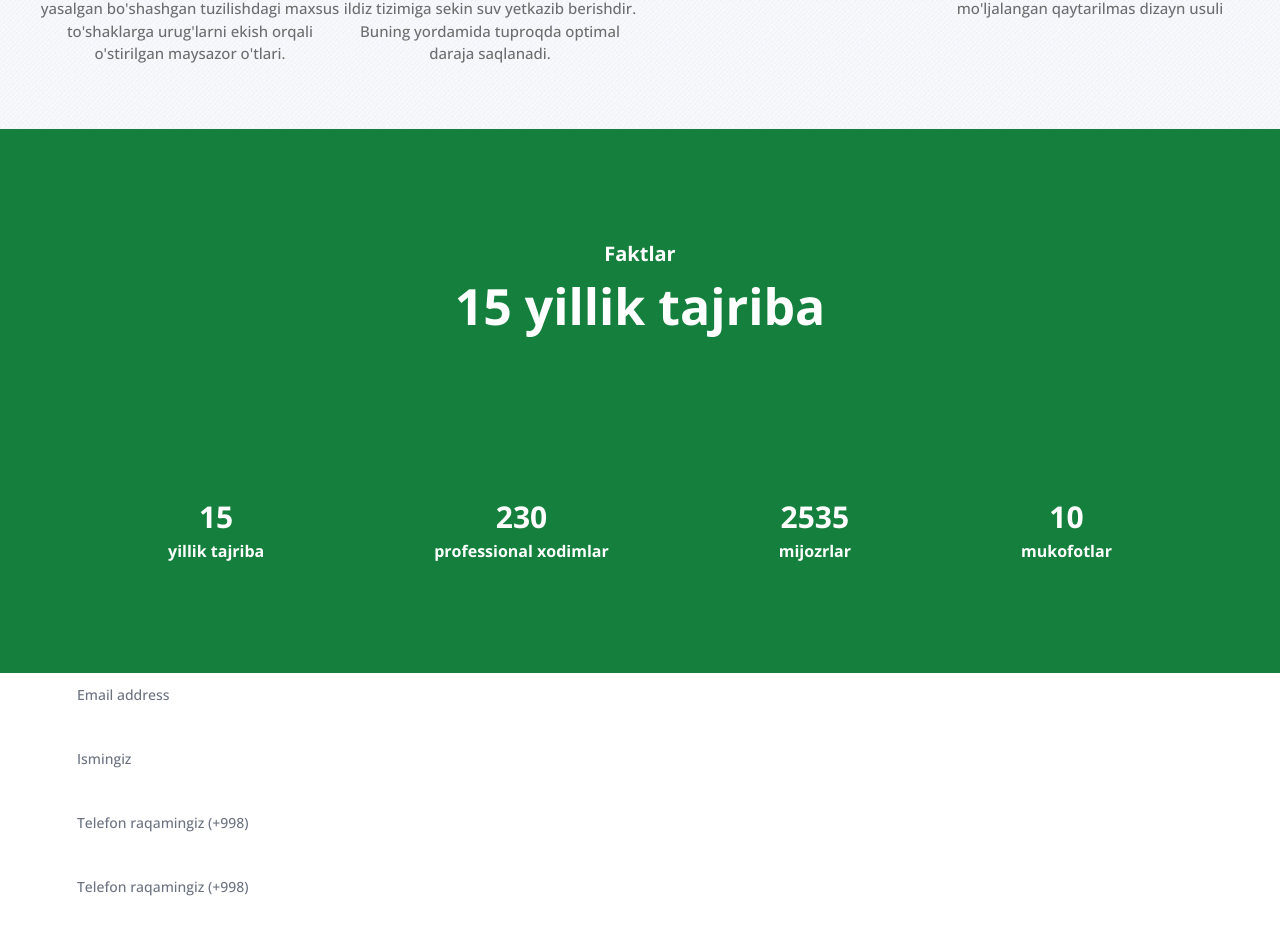
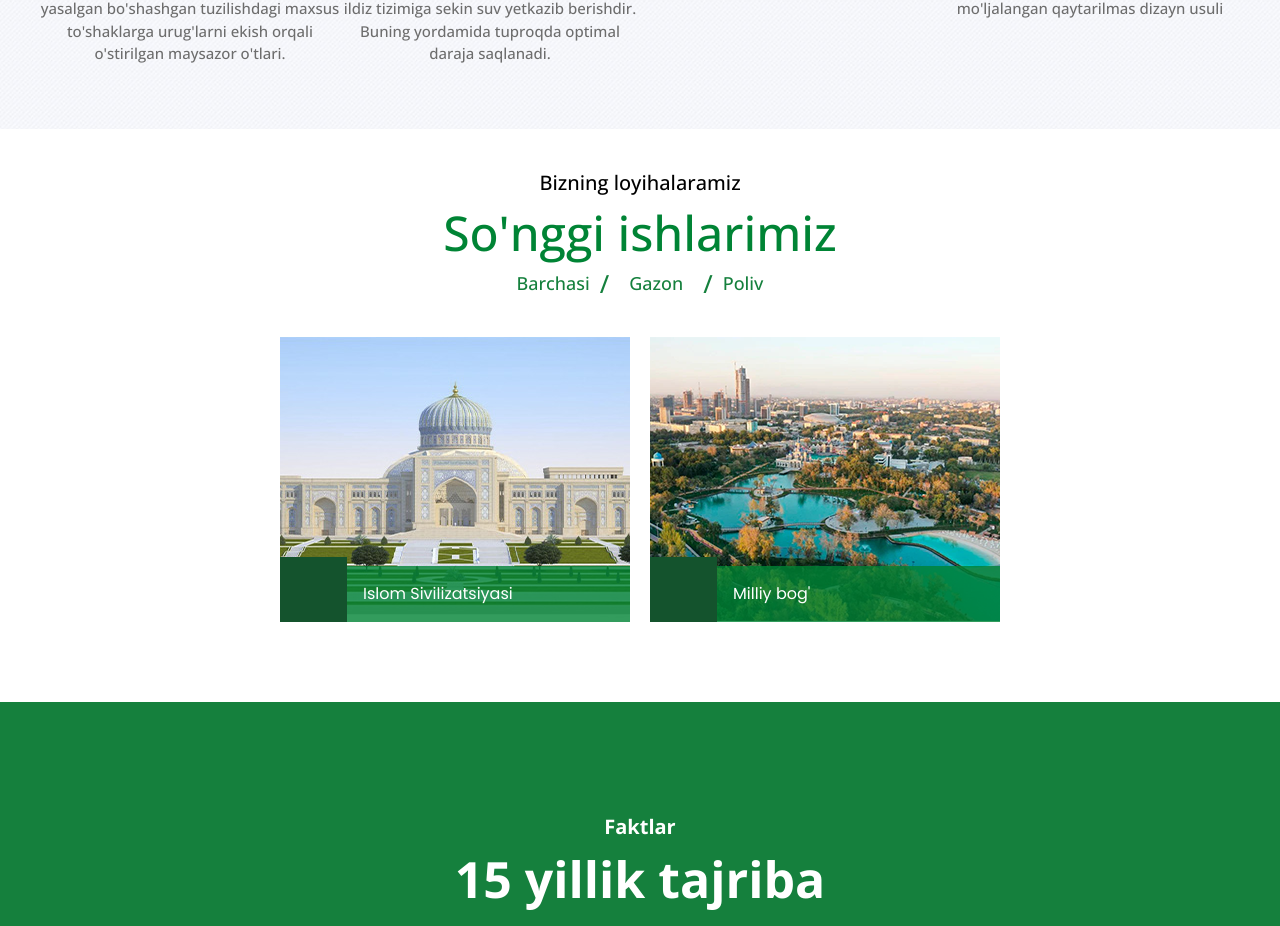
Before and after one commit to VueMid/GazonPoliv, a Vue app: page / in a window 1280 px wide. Shown: the part 3440-4366 px from the top of the page. Built offline with nearby package versions, Linux system fonts and the light colour scheme.

Commit message:
feat: created half of the gallery section

```diff
--- a/src/pages/HomePage/HomeSections/GallerySection.vue
+++ b/src/pages/HomePage/HomeSections/GallerySection.vue
@@ -1,13 +1,124 @@
 <template>
+  <section>
+    <div class="container py-10">
 
+      <div class="titles text-center">
+        <h3 class="text-md lg:text-xl">Bizning loyihalaramiz</h3>
+        <h1 class="text-2xl lg:text-5xl my-3 text-darker-green">So'nggi ishlarimiz</h1>
+      </div>
+
+      <div class="btns flex items-center justify-center gap-5">
+        <button v-for="item in categoryArray" :key="item" :value="item.text" @click="filterCards(item.text)"
+          class="btn flex items-center text-lg capitalize"
+          :class="{ 'text-green-700': isFiltered === '' || item.text === isFiltered }">
+          {{ item.text }}
+        </button>
+      </div>
+
+      <div class="wrapper flex items-center justify-center flex-wrap gap-5 my-10">
+
+        <!-- card -->
+        <div class="card w-[240px] md:w-[295px] lg:w-[350px] lg:h-[285px] overflow-hidden transition-all relative"
+          v-for="(item, idx) in galleryArray" :key="item" v-show="isFiltered === '' || item.category === isFiltered"
+          @click="openModal(idx)">
+          <div class="image-block">
+            <img :src="item.image" alt="#" class="w-full h-full">
+          </div>
+          <div class="bottom text-white flex items-end absolute left-0 bottom-0 z-10 w-full">
+            <div class="icon w-[85px] h-[65px] bg-green-900"></div>
+            <div class="text py-4 pl-4 sm:px-4 w-full bg-darker-green/80">
+              <h1 class="">{{ item.name }}</h1>
+            </div>
+          </div>
+          <div class="modal" v-if="isModalOpened">
+            <TheModal :info="modalData" @closeModal="closeModal" />
+          </div>
+        </div>
+      </div>
+    </div>
+  </section>
 </template>
 
 <script>
+import TheModal from "../components/GalleryModal.vue"
+
 export default {
+  components: {
+    TheModal
+  },
+  data() {
+    return {
+      isModalOpened: false,
+      isFiltered: "",
+      modalData: {},
+      categoryArray: [
+        {
+          text: 'barchasi'
+        },
+        {
+          text: 'gazon'
+        },
+        {
+          text: 'poliv'
+        },
 
+      ],
+      galleryArray: [
+        {
+          name: `Islom Sivilizatsiyasi`,
+          category: 'gazon',
+          image: 'src/assets/images/islom.jpg',
+          toModal: true,
+        },
+        {
+          name: `Milliy bog'`,
+          category: 'poliv',
+          image: 'src/assets/images/milliy.png',
+          toModal: true,
+        },
+      ]
+    }
+  },
+  methods: {
+    filterCards(name) {
+      this.isFiltered = name === 'barchasi' ? '' : name;
+    },
+    openModal(idx) {
+      this.modalData = this.galleryArray[idx];
+      this.isModalOpened = true;
+    },
+    closeModal() {
+      this.isModalOpened = false;
+      this.modalData = null;
+    },
+  }
 }
 </script>
 
-<style>
+<style scoped>
+.card img {
+  transition: 0.3s;
+}
 
+.card img:hover {
+  scale: 1.2;
+}
+
+.btn:first-child::after {
+  content: '/';
+  position: relative;
+  left: 0;
+  top: 0;
+  padding-left: 10px;
+  font-size: 25px;
+}
+
+.btn:last-child::before {
+  content: '/';
+  position: relative;
+  left: 0;
+  top: 0;
+  padding-right: 10px;
+  font-size: 25px;
+}
 </style>
--- /dev/null
+++ b/src/pages/HomePage/components/GalleryModal.vue
@@ -0,0 +1,52 @@
+<template>
+  <!-- Main modal -->
+  <div
+    class="fixed top-0 left-0 right-0 z-50 w-full p-4 overflow-x-hidden overflow-y-auto md:inset-0 h-[calc(100%-1rem)] max-h-full">
+    <div class="relative w-full max-w-2xl max-h-full">
+      <!-- Modal content -->
+      <div class="relative bg-white rounded-lg shadow dark:bg-gray-700">
+        <!-- Modal header -->
+        <div class="flex items-start justify-between p-4 border-b rounded-t dark:border-gray-600">
+          <h3 class="text-xl font-semibold text-gray-900 dark:text-white">
+            {{ info.name }}
+          </h3>
+          <button @click="$emit('closeModal')"
+            class="text-gray-900 hover:bg-gray-200 hover:text-gray-900 rounded-lg text-sm w-8 h-8 ml-auto inline-flex justify-center items-center">
+            <i class="fa-solid fa-xmark text-2xl"></i>
+          </button>
+        </div>
+        <!-- Modal body -->
+        <div class="p-6 space-y-6">
+          <p class="text-base leading-relaxed text-gray-500 dark:text-gray-400">
+            The European Union’s General Data Protection Regulation (G.D.P.R.) goes into effect on May 25 and is meant
+            to ensure a common set of data rights in the European Union. It requires organizations to notify users as
+            soon as possible of high-risk data breaches that could personally affect them.
+          </p>
+        </div>
+        <!-- Modal footer -->
+        <div class="flex items-center p-6 space-x-2 border-t border-gray-200 rounded-b dark:border-gray-600">
+          <button data-modal-hide="staticModal" type="button"
+            class="text-white bg-blue-700 hover:bg-blue-800 focus:ring-4 focus:outline-none focus:ring-blue-300 font-medium rounded-lg text-sm px-5 py-2.5 text-center dark:bg-blue-600 dark:hover:bg-blue-700 dark:focus:ring-blue-800">I
+            accept</button>
+          <button @click="$emit('closeModal')" data-modal-hide="staticModal" type="button"
+            class="text-gray-500 bg-white hover:bg-gray-100 focus:ring-4 focus:outline-none focus:ring-blue-300 rounded-lg border border-gray-200 text-sm font-medium px-5 py-2.5 hover:text-gray-900 focus:z-10 dark:bg-gray-700 dark:text-gray-300 dark:border-gray-500 dark:hover:text-white dark:hover:bg-gray-600 dark:focus:ring-gray-600">Decline</button>
+        </div>
+      </div>
+    </div>
+  </div>
+</template>
+
+<script>
+export default {
+  data() {
+    return {
+
+    }
+  },
+  props: {
+    info: {
+      type: Object
+    }
+  }
+}
+</script>
```
